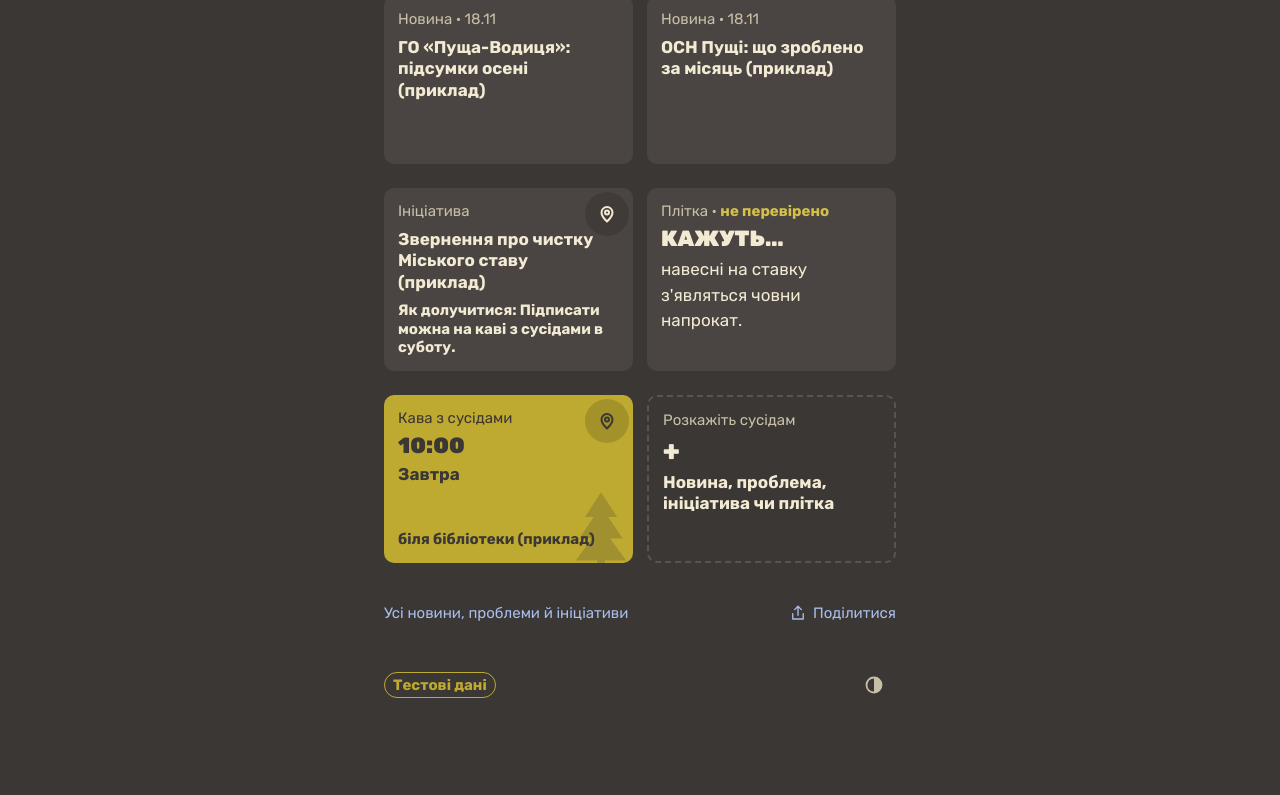
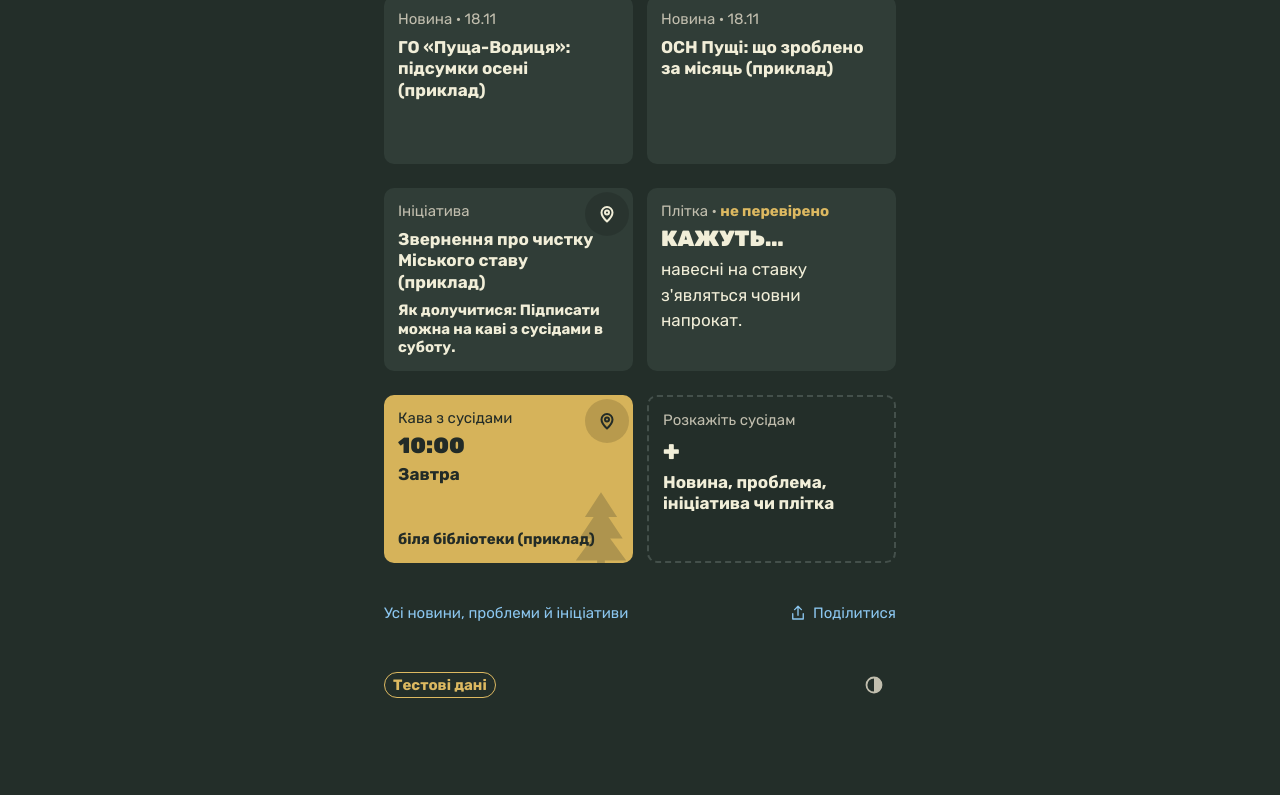
Before and after one commit to IvanMilaev/pushcha-hromada, a plain HTML site: page index.html in a window 1280 px wide. Shown: the part 1426-2221 px from the top of the page. Drawn offline with Linux system fonts and the light colour scheme.

Commit message:
Switch to the «Бор» palette

```diff
--- a/assets/app.js
+++ b/assets/app.js
@@ -863,7 +863,7 @@
     if (theme === 'light') document.documentElement.setAttribute('data-theme', 'light');
     else document.documentElement.removeAttribute('data-theme');
     var meta = document.querySelector('meta[name="theme-color"]');
-    if (meta) meta.setAttribute('content', theme === 'light' ? '#F3EAD3' : '#3B3735');
+    if (meta) meta.setAttribute('content', theme === 'light' ? '#F3F1E0' : '#232E29');
   }
 
   // The ◐ button in the top line of every page (#theme-btn). The label names the theme it switches to.
--- a/assets/style.css
+++ b/assets/style.css
@@ -3,15 +3,15 @@
    flat colour blocks, a pine as the sign, chunky uppercase display type, a cream "paper" panel.
    Pushcha-Vodytsia is a pine forest with ponds, so the pine is the site's own mark.
 
-   Colour carries meaning, never decoration:
-     pine block = works · maple block = missing · moss block = not verified · grey block = unknown;
-     the one action is a cream (dark theme) or mocha (light theme) button; links are blueberry.
+   Colour carries meaning, never decoration (palette «Бор», 2026-11-20):
+     green block = works · brick block = missing · ochre block = not verified · grey block = unknown;
+     the one action is a sand (dark theme) or pine-black (light theme) button; links are lake blue.
    Composition keeps the Zero Design System principles: a type scale with a gap (display caps, body,
    small labels), one left edge, hairlines between list items, space steps 4 · 8 · 14 · 24 · 40 · 72.
    One typeface, Rubik (owner, 2026-11-19; an exception to "no web fonts", see docs/plan.md §6): Black 900 for
    display caps, 400–700 for text. Self-hosted in assets/fonts (SIL OFL, OFL.txt beside it), no request to another
    site; if it cannot load, the system fonts below take over.
-   Dark (mocha) by default; light (cream) with the ◐ button. Text pairs are >= 4.5:1 (tools/check-site.mjs). */
+   Dark (pine-black) by default; light (sand) with the ◐ button. Text pairs are >= 4.5:1 (tools/check-site.mjs). */
 
 /* Rubik is a variable font: one file per alphabet holds every weight. The browser loads only the alphabets
    a page uses (unicode-range): Ukrainian pages need both. */
@@ -27,37 +27,41 @@
 }
 
 :root {
+  /* Palette «Бор» (owner, 2026-11-20; chosen from ten on the palette sheet). Built in OKLCH: the four colour blocks
+     share one lightness and chroma band, so none shouts louder than another; the ground carries a trace of pine.
+     Every text colour was pushed until it clears 4.6:1 on every ground it sits on (tools/check-site.mjs checks 4.5). */
   /* ground and text */
-  --bg: #3B3735;          /* Bear Claw Mocha */
-  --surface: #46413E;
-  --text: #F3EAD3;        /* cream */
-  --muted: #C9BFA8;
-  --rule: #5A534F;
-  --link: #A9BDEB;        /* Wild Blueberry, lightened for text */
-  /* the cream paper panel (inverted in the light theme) */
-  --paper: #F3EAD3;
-  --on-paper: #3B3735;
-  --paper-muted: #675F57;
-  --paper-rule: #D6CBB0;
-  --paper-link: #3A5A9E;
+  --bg: #232E29;          /* pine-black forest floor */
+  --surface: #2D3833;
+  --text: #F1EED8;        /* sand-cream */
+  --muted: #C1BEAE;
+  --rule: #44504B;
+  --link: #8BC6EF;        /* lake blue, lightened for text */
+  /* the former paper panel (no longer shown; kept valid): the light theme's ground and words */
+  --paper: #F3F1E0;
+  --on-paper: #222B27;
+  --paper-muted: #55615B;
+  --paper-rule: #D1CFBB;
+  --paper-link: #266186;
   /* state words on the ground and on paper */
-  --ok-text: #8CC7A6;
-  --no-text: #F59A80;
-  --stale-text: #BEAA30;
-  --paper-ok: #196555;
-  --paper-no: #B23E20;
-  --paper-stale: #6E6000;
-  /* blocks: the same in both themes */
-  --pine: #196555;  --on-pine: #F3EAD3;    /* Eastern White Pine */
-  --maple: #F16A46; --on-maple: #1E1B1A;   /* Maple Leaf */
-  --moss: #BEAA30;  --on-moss: #3B3735;    /* Rock Moss */
-  --grey: #57514D;  --on-grey: #F3EAD3;
-  --blueberry: #6380C0;
-  /* home tiles: one neutral tone between the ground and the grey block */
-  --title-2: #BEAA30;                                  /* a page's name under «Пуща-Водиця» (moss) */
-  --tile: #4A4542; --on-tile: #F3EAD3; --tile-muted: #C9BFA8;
-  --tile-no: #F7A68E; --tile-stale: #D4C04A; --tile-ok: #8CC7A6;   /* state words on a tile, all >= 4.5:1 */
-  --blue: #4462A8;  --on-blue: #F3EAD3;               /* Wild Blueberry, a step darker so cream text passes 4.5:1 */
+  --ok-text: #8ECFA9;
+  --no-text: #FEA28B;
+  --stale-text: #DDB961;
+  --paper-ok: #296948;
+  --paper-no: #953922;
+  --paper-stale: #715706;
+  /* blocks: the same in both themes (the names stay from the first palette: pine = works, maple = missing,
+     moss = not verified, blue = initiative) */
+  --pine: #337250;  --on-pine: #F1EED8;    /* needle green */
+  --maple: #A94B34; --on-maple: #F1EED8;   /* brick */
+  --moss: #D6B35A;  --on-moss: #222B27;    /* ochre */
+  --grey: #485A51;  --on-grey: #F1EED8;
+  --blueberry: #2F698F;
+  /* home tiles: one neutral tone a step above the ground */
+  --title-2: #DDB961;                                  /* a page's name under «Пуща-Водиця» (ochre) */
+  --tile: #303D37; --on-tile: #F1EED8; --tile-muted: #C1BEAE;
+  --tile-no: #FEA28B; --tile-stale: #DDB961; --tile-ok: #8ECFA9;   /* state words on a tile, all >= 4.5:1 */
+  --blue: #2F698F;  --on-blue: #F1EED8;               /* lake blue */
   /* picture tones (a picture does not change with the theme) */
   --tone-sage: #719A73; --tone-coral: #F2866D; --tone-marine: #1F73C2; --tone-sun: #F5C451; --tone-ever: #003A35; --tone-cream: #E9E6DC;
 
@@ -82,26 +86,26 @@
 }
 
 :root[data-theme="light"] {
-  --bg: #F3EAD3;
-  --surface: #E9DEC2;
-  --text: #3B3735;
-  --muted: #675F57;
-  --rule: #D6CBB0;
-  --link: #3A5A9E;
-  --paper: #3B3735;
-  --on-paper: #F3EAD3;
-  --paper-muted: #C9BFA8;
-  --paper-rule: #5A534F;
-  --paper-link: #A9BDEB;
-  --ok-text: #196555;
-  --no-text: #B23E20;
-  --stale-text: #6E6000;
-  --paper-ok: #8CC7A6;
-  --paper-no: #F59A80;
-  --paper-stale: #BEAA30;
-  --title-2: #6E6000;
-  --tile: #E9DEC2; --on-tile: #3B3735; --tile-muted: #675F57;
-  --tile-no: #A8391C; --tile-stale: #6E6000; --tile-ok: #196555;
+  --bg: #F3F1E0;          /* sand paper */
+  --surface: #E7E4D0;
+  --text: #222B27;
+  --muted: #55615B;
+  --rule: #D1CFBB;
+  --link: #266186;
+  --paper: #232E29;
+  --on-paper: #F1EED8;
+  --paper-muted: #C1BEAE;
+  --paper-rule: #44504B;
+  --paper-link: #8BC6EF;
+  --ok-text: #296948;
+  --no-text: #953922;
+  --stale-text: #715706;
+  --paper-ok: #8ECFA9;
+  --paper-no: #FEA28B;
+  --paper-stale: #DDB961;
+  --title-2: #715706;
+  --tile: #E4E0CB; --on-tile: #222B27; --tile-muted: #55615B;
+  --tile-no: #953922; --tile-stale: #715706; --tile-ok: #296948;
   color-scheme: light;
 }
 
@@ -363,8 +367,9 @@ pre.template {
    No frame: the map lies on the page colour and ends at an uneven, sharp edge (no fading).
    Forest = loose patches of small green dots; water bright blue; main roads thick, the tram thick and dashed; long named
    streets hairlines. Three zones of the grid, seen only under the mouse: no names drawn, no status. */
-:root { --map-dot: #6F9E7B; --map-tree: #8CC7A6; --map-water: #7EA6F2; --map-road: #6F685F; --map-street: #8A8174; --map-ink: #F3EAD3; --map-label: #C9BFA8; }
-:root[data-theme="light"] { --map-dot: #7FAE8C; --map-tree: #3F8A66; --map-water: #3F7FE6; --map-road: #CDBF9F; --map-street: #B3A68A; --map-ink: #3B3735; --map-label: #675F57; }
+/* «Бор»: water in the lake blue, streets in sand, the forest a lighter needle green than the ground */
+:root { --map-dot: #6F9E7B; --map-tree: #8ECFA9; --map-water: #6FB0E8; --map-road: #55635B; --map-street: #9A9682; --map-ink: #F1EED8; --map-label: #C1BEAE; }
+:root[data-theme="light"] { --map-dot: #7FAE8C; --map-tree: #2F7A55; --map-water: #2F7FC4; --map-road: #CFCBB2; --map-street: #B0AA8E; --map-ink: #222B27; --map-label: #55615B; }
 .map-box { position: relative; margin: 0 calc(-1 * var(--base)); }       /* bleeds to the screen edges */
 /* zoom (map.js): + / − / whole map in the top-right corner (the north arrow has the top-left one).
    At rest one finger scrolls the page; zoomed in, one finger or the mouse drags the map. */
--- a/index.html
+++ b/index.html
@@ -7,7 +7,7 @@
 <meta http-equiv="Content-Security-Policy" content="default-src 'self'; img-src 'self' data:; style-src 'self'; script-src 'self'; connect-src 'self'; manifest-src 'self'; worker-src 'self'; base-uri 'none'; form-action 'none'">
 <title>Пуща-Водиця — Пуща-громада (прототип)</title>
 <meta name="description" content="Що відбувається в Пущі-Водиці: новини, проблеми, ініціативи й плітки сусідів. Прототип із вигаданими даними.">
-<meta name="theme-color" content="#3B3735">
+<meta name="theme-color" content="#232E29">
 <link rel="manifest" href="manifest.webmanifest">
 <link rel="icon" href="icon.svg" type="image/svg+xml">
 <link rel="stylesheet" href="assets/style.css">
--- a/sw.js
+++ b/sw.js
@@ -3,7 +3,7 @@
    Bump CACHE_VERSION whenever a page, style.css or app.js changes. */
 'use strict';
 
-var CACHE_VERSION = 'ph-v47';
+var CACHE_VERSION = 'ph-v48';
 var PRECACHE = [
   './',
   'index.html',
```
Also changed, not shown: about.html (+1 -1 lines), add.html (+1 -1 lines), emergencies.html (+1 -1 lines), events.html (+1 -1 lines), help.html (+1 -1 lines), map.html (+1 -1 lines), more.html (+1 -1 lines), news.html (+1 -1 lines), status.html (+1 -1 lines), icon.svg, manifest.webmanifest.
